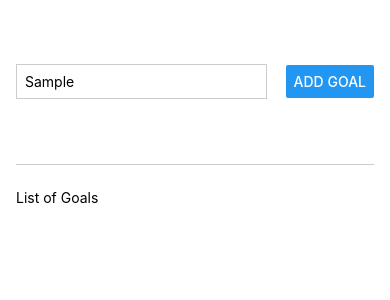
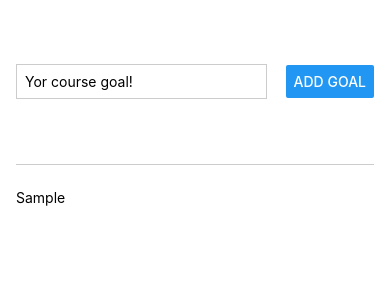
Before and after one commit to okorion/RNCourse, a React Native app: screen / in a window 390 px wide. Both pictures are taken after typing "Sample" into the empty fields and a click on the button "ADD GOAL". Shown: the top 300 px of the page. Built offline with nearby package versions, Linux system fonts and the light colour scheme.

Commit message:
feat: 강의 목표 리스트 추가

```diff
--- a/App.js
+++ b/App.js
@@ -4,13 +4,17 @@
 
 export default function App() {
   const [enteredGoalText, setEnteredGoalText] = useState("");
+  const [courseGoals, setCourseGoals] = useState([]);
 
   function goalInputHandler(enteredText) {
     setEnteredGoalText(enteredText);
   }
 
   function addGoalHandler() {
-    console.log(enteredGoalText);
+    setCourseGoals((currentCourseGoals) => [
+      ...currentCourseGoals,
+      enteredGoalText,
+    ]);
     setEnteredGoalText("");
   }
 
@@ -22,12 +26,15 @@
             <TextInput
               style={styles.textInput}
               placeholder="Yor course goal!"
+              value={enteredGoalText}
               onChangeText={goalInputHandler}
             />
             <Button title="Add Goal" onPress={addGoalHandler} />
           </View>
           <View style={styles.goalsContainer}>
-            <Text>List of Goals</Text>
+            {courseGoals.map((goal) => (
+              <Text key={goal}>{goal}</Text>
+            ))}
           </View>
         </View>
       </SafeAreaView>
```
